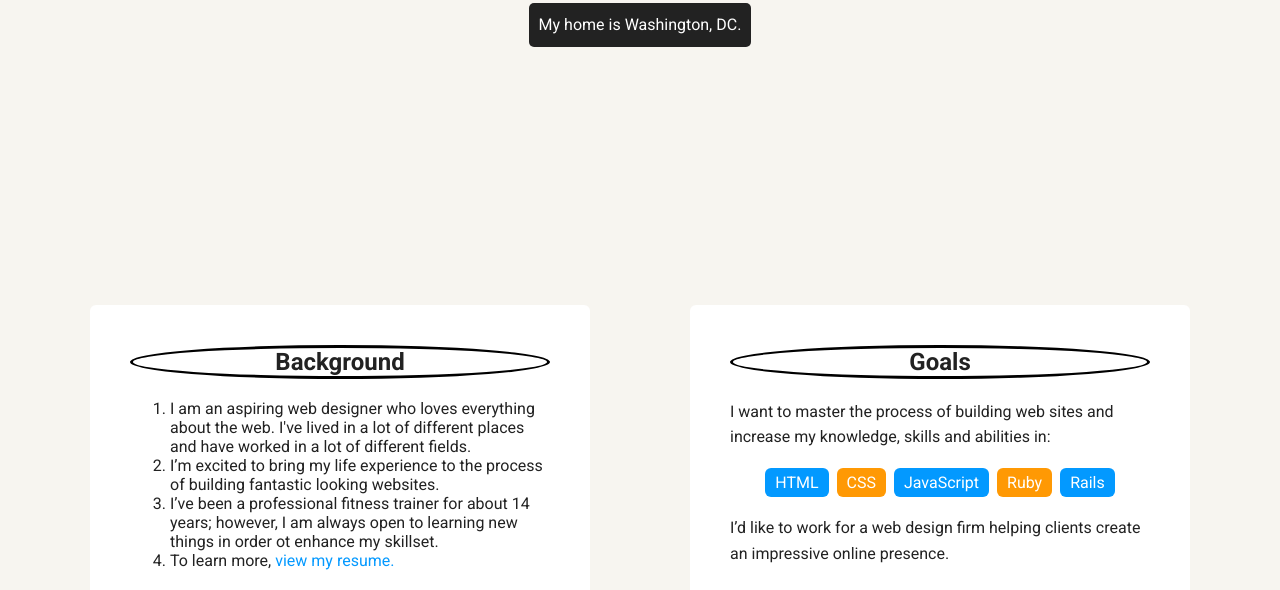
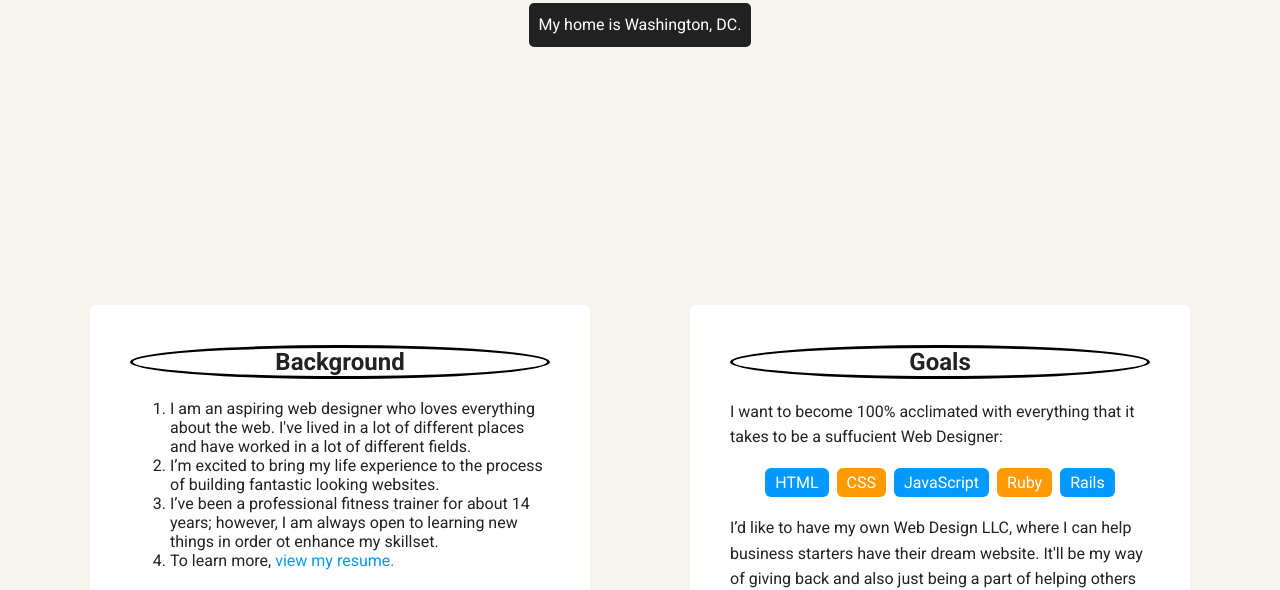
Before and after one commit to greggepenn/GitProject1, a plain HTML site: page index.html in a window 1280 px wide. Shown: the part 225-815 px from the top of the page. Drawn offline with Linux system fonts and the light colour scheme; a web font is replaced by a local one.

Commit message:
Update index.html

```diff
--- a/index.html
+++ b/index.html
@@ -19,7 +19,7 @@
     </div>
 
     <header>
-      <img src="images/doge2.jpg" class="profile-image" alt="Doge Coin Dog in Space">
+      <img src="images/doge2.jpg" class="profile-image" alt="Doge Coin Dog in Space" title="DogeCoin Dog in Space">
       <h1 class="tag name">Hello, I’m Gregg.</h1>
       <p class="tag location">My home is Washington, DC.</p>
     </header>
@@ -37,7 +37,7 @@
 
       <div class="card">
         <h2 class="card-title">Goals</h2>
-        <p>I want to master the process of building web sites and increase my knowledge, skills and abilities in:</p>
+        <p>I want to become 100% acclimated with everything that it takes to be a suffucient Web Designer:</p>
         <ul class="skills">
           <li>HTML</li>
           <li>CSS</li>
@@ -45,7 +45,8 @@
           <li>Ruby</li>
           <li>Rails</li>
         </ul>
-        <p>I’d like to work for a web design firm helping clients create an impressive online presence.</p>
+        <p>I’d like to have my own Web Design LLC, where I can help business starters have their dream website. It'll be my way of giving back and also just being a part of
+          helping others dreams come true is a reward within itself.</p>
       </div>
 
     </main>
```
